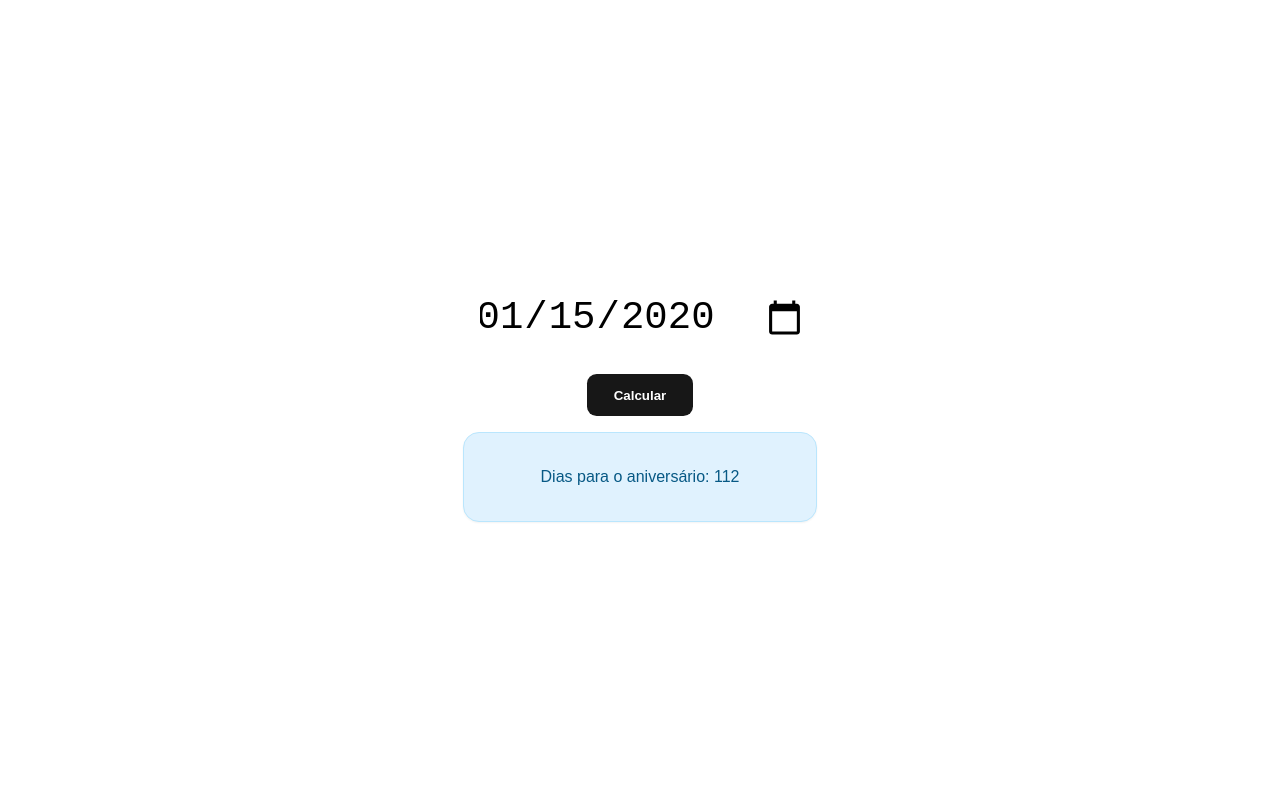
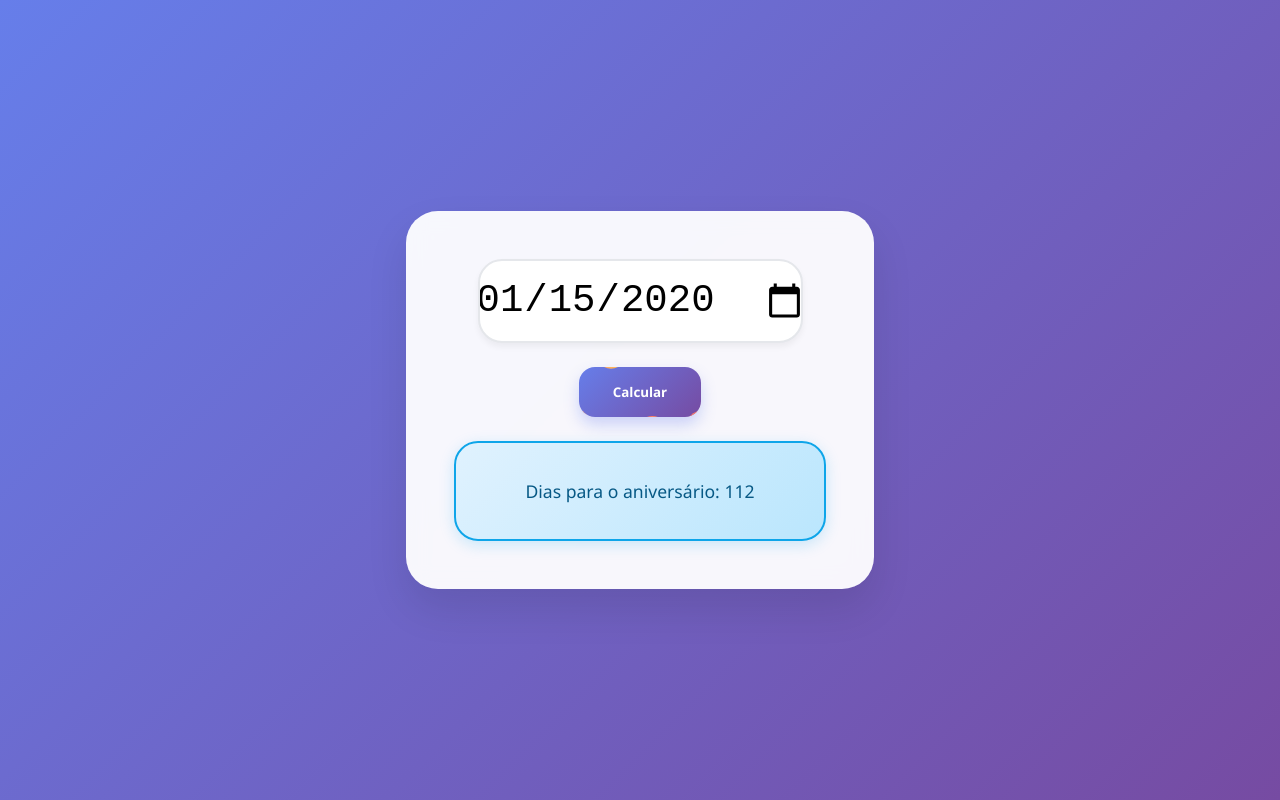
Before and after one commit to RamonSantos10/Starting-CI-CD, a website: page index.html in a window 1280 px wide. Both pictures are taken after typing "2020-01-15" into the empty fields and a click on the button "Calcular". Drawn offline with Linux system fonts and the light colour scheme.

Commit message:
feat: modernizar UI com gradientes, glassmorphism e animações aprimoradas

```diff
--- a/src/styles.css
+++ b/src/styles.css
@@ -5,6 +5,8 @@ body {
     height: 100vh;
     width: 100%; /* evitar overflow horizontal causado por 100vw */
     margin: 0;   /* garantir centralização perfeita na viewport */
+    background: linear-gradient(135deg, #667eea 0%, #764ba2 100%);
+    font-family: 'Segoe UI', Tahoma, Geneva, Verdana, sans-serif;
 }
 
 
@@ -13,8 +15,13 @@ div {
     flex-direction: column;
     align-items: center;
     justify-content: center;
-    gap: 1rem;
+    gap: 1.5rem;
     text-align: center; /* centralizar conteúdo interno, inclusive textos */
+    background: rgba(255, 255, 255, 0.95);
+    padding: 3rem;
+    border-radius: 2rem;
+    box-shadow: 0 20px 40px rgba(0, 0, 0, 0.1);
+    backdrop-filter: blur(10px);
 }
 
 
@@ -26,24 +33,33 @@ input {
     flex-direction: row;
     align-items: center;
     justify-content: center;
-    border-radius: 1rem;
-    border: none;
+    border-radius: 1.5rem;
+    border: 2px solid #e5e7eb;
+    transition: all 0.3s ease;
+    box-shadow: 0 4px 6px rgba(0, 0, 0, 0.05);
+}
+
+input:focus {
+    outline: none;
+    border-color: #667eea;
+    box-shadow: 0 0 0 3px rgba(102, 126, 234, 0.1);
+    transform: translateY(-2px);
 }
 
 #resultado {
   width: 20rem;
   min-height: 4rem;
-  padding: 0.75rem 1rem;
-  border-radius: 1rem;
-  background: #f7f7f7;
-  color: #171717;
-  border: 1px solid #e5e7eb;
-  box-shadow: 0 1px 2px rgba(0, 0, 0, 0.05);
+  padding: 1rem 1.5rem;
+  border-radius: 1.5rem;
+  background: #f8fafc;
+  color: #1e293b;
+  border: 2px solid #e2e8f0;
+  box-shadow: 0 4px 6px rgba(0, 0, 0, 0.05);
   text-align: center;
-  font-family: Arial, Helvetica, sans-serif;
-  font-size: 1rem;
-  line-height: 1.4;
-  transition: background-color .2s ease, color .2s ease, border-color .2s ease;
+  font-family: 'Segoe UI', Tahoma, Geneva, Verdana, sans-serif;
+  font-size: 1.1rem;
+  line-height: 1.5;
+  transition: all 0.3s ease;
 }
 
 #cor {
@@ -51,19 +67,26 @@ input {
 }
 
 
-/* UIVerse Button */
+/* UIVerse Button - Enhanced */
 /* From Uiverse.io by KINGFRESS */
 button {
-  font-family: Arial, Helvetica, sans-serif;
+  font-family: 'Segoe UI', Tahoma, Geneva, Verdana, sans-serif;
   font-weight: bold;
   color: white;
-  background-color: #171717;
-  padding: 1em 2em;
+  background: linear-gradient(135deg, #667eea 0%, #764ba2 100%);
+  padding: 1.2em 2.5em;
   border: none;
-  border-radius: .6rem;
+  border-radius: 1rem;
   position: relative;
   cursor: pointer;
   overflow: hidden;
+  transition: all 0.3s ease;
+  box-shadow: 0 8px 15px rgba(102, 126, 234, 0.3);
+}
+
+button:hover {
+  transform: translateY(-3px);
+  box-shadow: 0 12px 25px rgba(102, 126, 234, 0.4);
 }
 
 button span:not(:nth-child(6)) {
@@ -73,7 +96,7 @@ button span:not(:nth-child(6)) {
   transform: translate(-50%, -50%);
   height: 30px;
   width: 30px;
-  background-color: #0c66ed;
+  background: linear-gradient(135deg, #ff6b6b, #feca57);
   border-radius: 50%;
   transition: .6s ease;
 }
@@ -108,24 +131,28 @@ button:hover span:not(:nth-child(6)) {
 }
 
 
-/* Estados de mensagem */
+/* Estados de mensagem - Enhanced */
 #resultado.msg-error {
-  background: #fee2e2;
+  background: linear-gradient(135deg, #fee2e2, #fecaca);
   color: #991b1b;
-  border-color: #fecaca;
+  border-color: #f87171;
+  box-shadow: 0 4px 15px rgba(248, 113, 113, 0.2);
 }
 #resultado.msg-warning {
-  background: #fef3c7;
+  background: linear-gradient(135deg, #fef3c7, #fde68a);
   color: #92400e;
-  border-color: #fde68a;
+  border-color: #f59e0b;
+  box-shadow: 0 4px 15px rgba(245, 158, 11, 0.2);
 }
 #resultado.msg-success {
-  background: #dcfce7;
+  background: linear-gradient(135deg, #dcfce7, #bbf7d0);
   color: #166534;
-  border-color: #bbf7d0;
+  border-color: #22c55e;
+  box-shadow: 0 4px 15px rgba(34, 197, 94, 0.2);
 }
 #resultado.msg-info {
-  background: #e0f2fe;
+  background: linear-gradient(135deg, #e0f2fe, #bae6fd);
   color: #075985;
-  border-color: #bae6fd;
+  border-color: #0ea5e9;
+  box-shadow: 0 4px 15px rgba(14, 165, 233, 0.2);
 }
```
